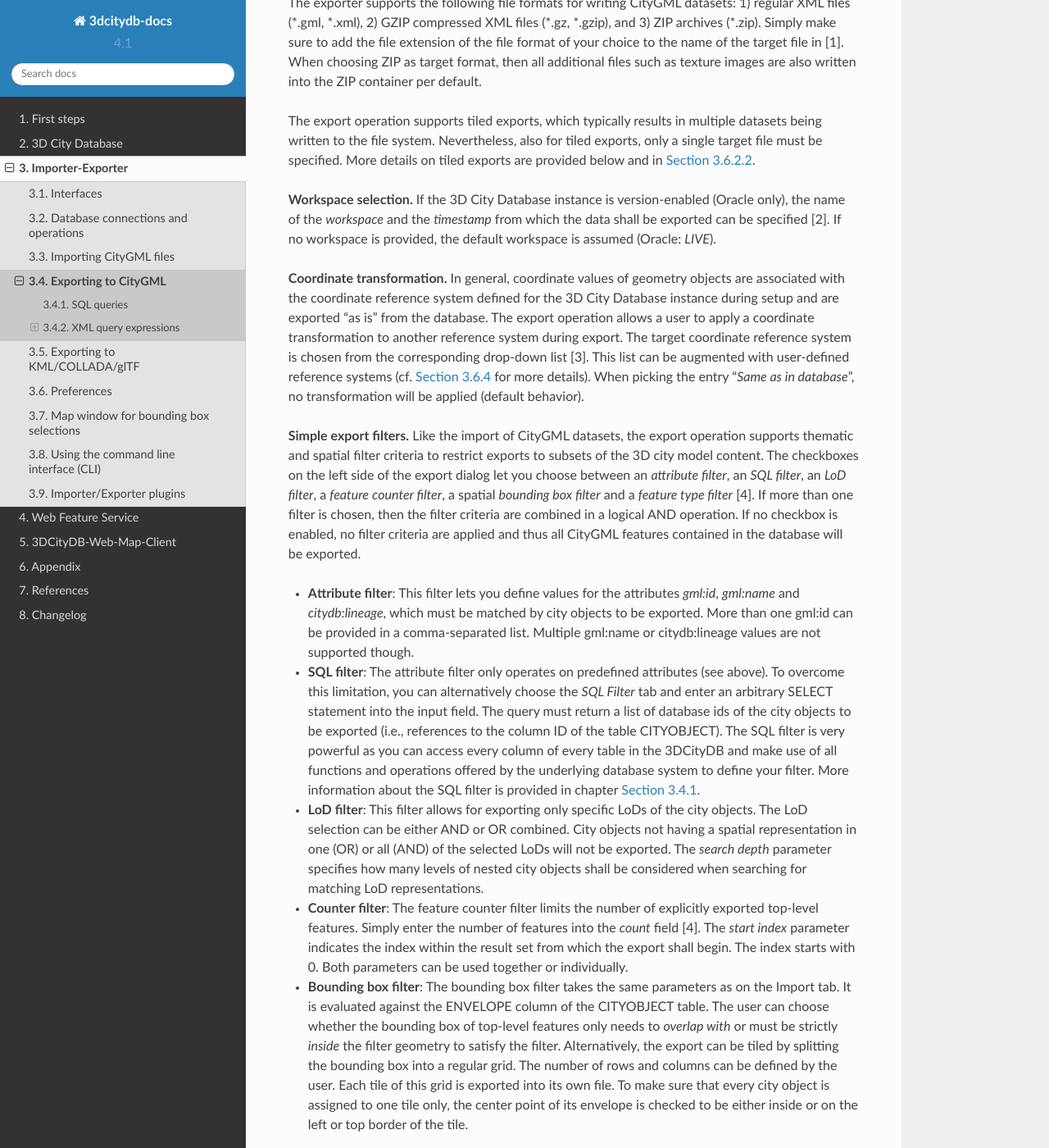
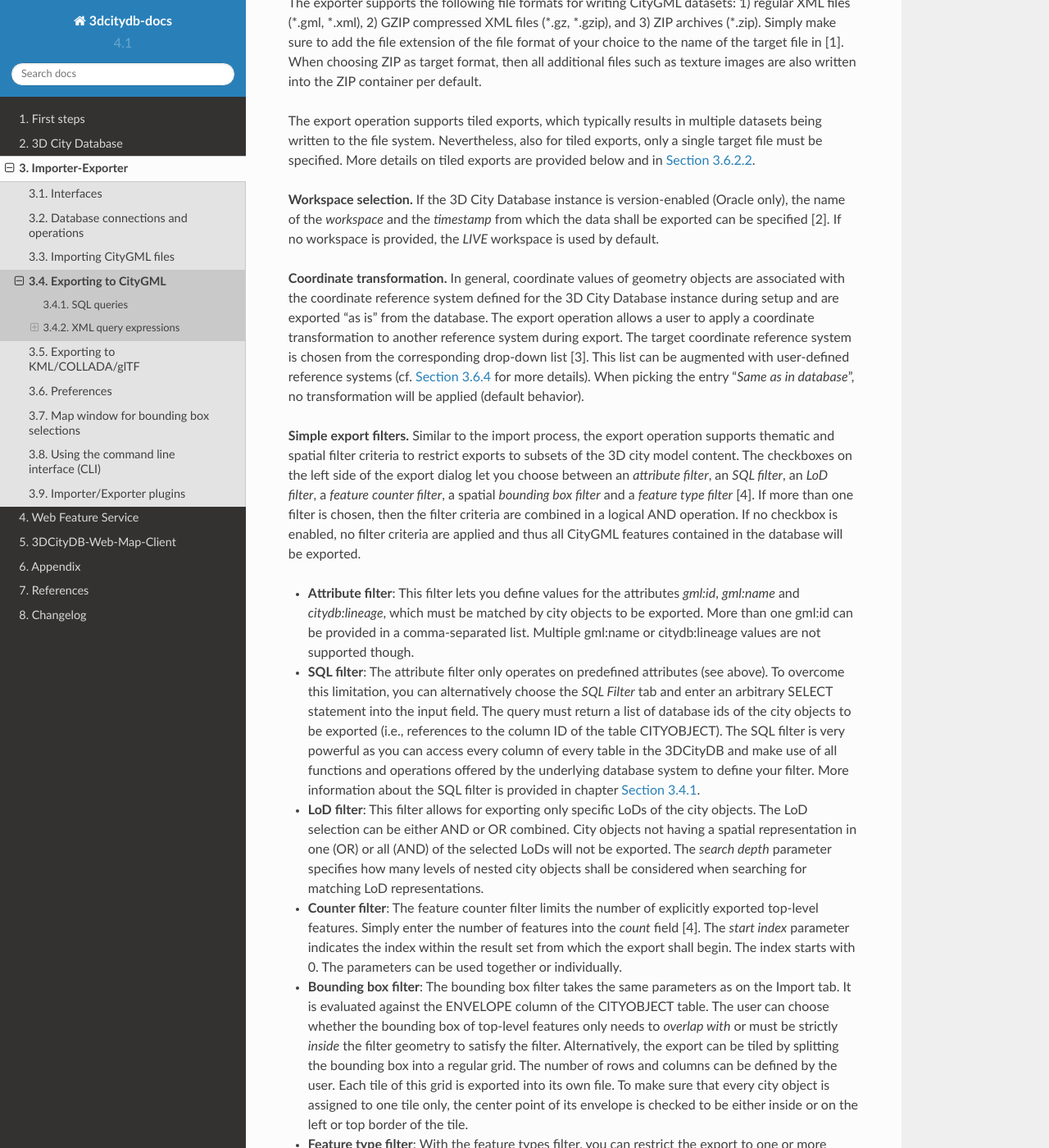
Before and after one commit to 3dcitydb/3dcitydb-docs, a Sphinx documentation site: the page built from source/impexp/citygml-export.rst, in a window 1280 px wide and 1400 px high, scrolled down 1319 px. Shown: the whole window at 82% size. Built offline with Sphinx 7.4.7 and the Read the Docs theme 2.0.0, drawn with Linux system fonts in a browser that asks for light colours; some of the changed text lies outside the part shown.

Commit message:
minor changes

```diff
--- a/source/impexp/citygml-export.rst
+++ b/source/impexp/citygml-export.rst
@@ -35,8 +35,7 @@
 **Workspace selection.** If the 3D City Database instance is
 version-enabled (Oracle only), the name of the *workspace* and the
 *timestamp* from which the data shall be exported can be specified [2].
-If no workspace is provided, the default workspace is assumed (Oracle:
-*LIVE*).
+If no workspace is provided, the *LIVE* workspace is used by default.
 
 **Coordinate transformation.** In general, coordinate values of geometry
 objects are associated with the coordinate reference system defined for
@@ -48,7 +47,7 @@
 (cf. :numref:`impexp_crs_management_chapter` for more details). When picking the entry “\ *Same as
 in database*\ ”, no transformation will be applied (default behavior).
 
-**Simple export filters.** Like the import of CityGML datasets, the
+**Simple export filters.** Similar to the import process, the
 export operation supports thematic and spatial filter criteria to
 restrict exports to subsets of the 3D city model content. The checkboxes
 on the left side of the export dialog let you choose between an
@@ -75,7 +74,7 @@
    how many levels of nested city objects shall be considered when searching for matching LoD representations.
 -  **Counter filter**: The feature counter filter limits the number of explicitly exported top-level features.
    Simply enter the number of features into the *count* field [4]. The *start index* parameter indicates
-   the index within the result set from which the export shall begin. The index starts with 0. Both
+   the index within the result set from which the export shall begin. The index starts with 0. The
    parameters can be used together or individually.
 -  **Bounding box filter**: The bounding box filter takes the same parameters as on the Import tab.
    It is evaluated against the ENVELOPE column of the CITYOBJECT table. The user can choose whether
@@ -84,6 +83,9 @@
    bounding box into a regular grid. The number of rows and columns can be defined by the user. Each
    tile of this grid is exported into its own file. To make sure that every city object is assigned to one tile only,
    the center point of its envelope is checked to be either inside or on the left or top border of the tile.
+-  **Feature type filter**: With the feature types filter, you can restrict the export to one or more
+   features types by enabling the corresponding checkboxes. Only features of the
+   chosen type(s) will be exported.
 
 When exporting 3D city model content to a single CityGML file, the file
 size may quickly grow. Although the Importer/Exporter supports writing
@@ -128,14 +130,14 @@
    CityGML import. However, regarding *city object groups* the following
    rules apply:
 
-   1) If only the feature type *CityObjectGroup* is checked, then all city
-   object groups and all their group members (independent of their
-   feature type) are exported.
-
-   2) If further feature types are selected in addition to
-   *CityObjectGroup*, then only group members matching those feature
-   types are exported. Of course, all features that match the type
-   selection but are not group members are also exported.
+   1. If only the feature type *CityObjectGroup* is checked, then all city
+      object groups and all their group members (independent of their
+      feature type) are exported.
+
+   2. If further feature types are selected in addition to
+      *CityObjectGroup*, then only group members matching those feature
+      types are exported. Of course, all features that match the type
+      selection but are not group members are also exported.
 
 **Advanced XML export query.** The export can also be controlled through
 a more advanced query expression. In addition to the simple filter capabilities
@@ -146,7 +148,7 @@
 themes. Operators like the LoD filter or tiling are, of course, also
 available for query expressions.
 
-Query expressions are encoded in XML using a ``<citydb:query>`` element. The
+Query expressions are encoded in XML using a ``<query>`` element. The
 query language used has been developed for the purpose of the 3DCityDB
 but is strongly inspired by and very similar to the OGC Filter Encoding
 2.0 standard and the query expressions used by the OGC Web Feature
@@ -678,26 +680,22 @@
    generic string attributes of the building
 
 -  ``gen:stringAttribute[@gen:name=’area’]/gen:value`` selects the
-   gen:value of a generic string attribute of name “area”
+   gen:value of a generic string attribute with the name “area”
 
 -  ``bldg:boundedBy/bldg:WallSurface/bldg:lod2MultiSurface`` selects the
    spatial LoD2 representation of the wall surfaces of the building
 
--  ``bldg:boundedBy/bldg:WallSurface[@gml:id=’ID_01’ or
-   gml:name=’wall’]/``
-
-``bldg:opening/bldg:Door/core:creationDate`` selects the core:creationDate
-of doors that are associated with wall surfaces having a specific gml:id
-or gml:name
-
--  ``bldg:boundedBy/schema-element(bldg:_BoundarySurface)/@gml:id``
-   selects the gml:id attribute of all boundary surfaces of the building
+-  ``bldg:boundedBy/bldg:WallSurface[@gml:id='ID_01' or gml:name='wall']/bldg:opening/bldg:Door/gml:name``
+   selects the gml:name of doors that are associated with wall surfaces having a specific gml:id
+   or gml:name
+
+-  ``bldg:boundedBy/schema-element(bldg:_BoundarySurface)/core:creationDate``
+   selects the core:creationDate attribute of all boundary surfaces of the building
 
 -  ``core:externalReference[core:informationSystem='http://somewhere.de']/core:externalObject/core:name``
-   selects the core:name of the external
-   object in an external reference to a given information system
-
--  ``gen:genericAttributeSet[@gen:name=’energy’]/gen:measureAttribute/gen:value``
+   selects the core:name of the external object in an external reference to a given information system
+
+-  ``gen:genericAttributeSet[@gen:name='energy']/gen:measureAttribute/gen:value``
    selects the gen:value of all generic measure attributes
    contained in the generic attribute set named “energy”
 
--- a/source/impexp/citygml-import.rst
+++ b/source/impexp/citygml-import.rst
@@ -63,13 +63,13 @@
 -  **Counter filter**: The feature counter filter limits the number of top-level features to be imported.
    Simply enter the number of features into the *count* field [4]. The *start index* parameter indicates
    the index within the input set over all input files from which the import shall begin. The index starts with 0.
-   Both parameters can be used together or individually.
+   The parameters can be used together or individually.
 -  **Bounding box filter**: This filter takes a 2D bounding box as parameter that is given by the
    coordinate values of its lower left (x\ :sub:`min`, y\ :sub:`min`) and upper right corner (x\ :sub:`max`, y\
    :sub:`max`) [5]. The bounding box is evaluated against the gml:boundedBy property of the CityGML input features.
    You can choose whether features *overlapping* with the provided bounding box are to be
    imported, or whether features must be *inside* of it.
--  **Feature type filter**: With the feature types filter, you can restrict the import to one or more CityGML
+-  **Feature type filter**: With the feature types filter, you can restrict the import to one or more
    features types by enabling the corresponding checkboxes [7]. Only features of the
    chosen type(s) will be imported.
 
```
